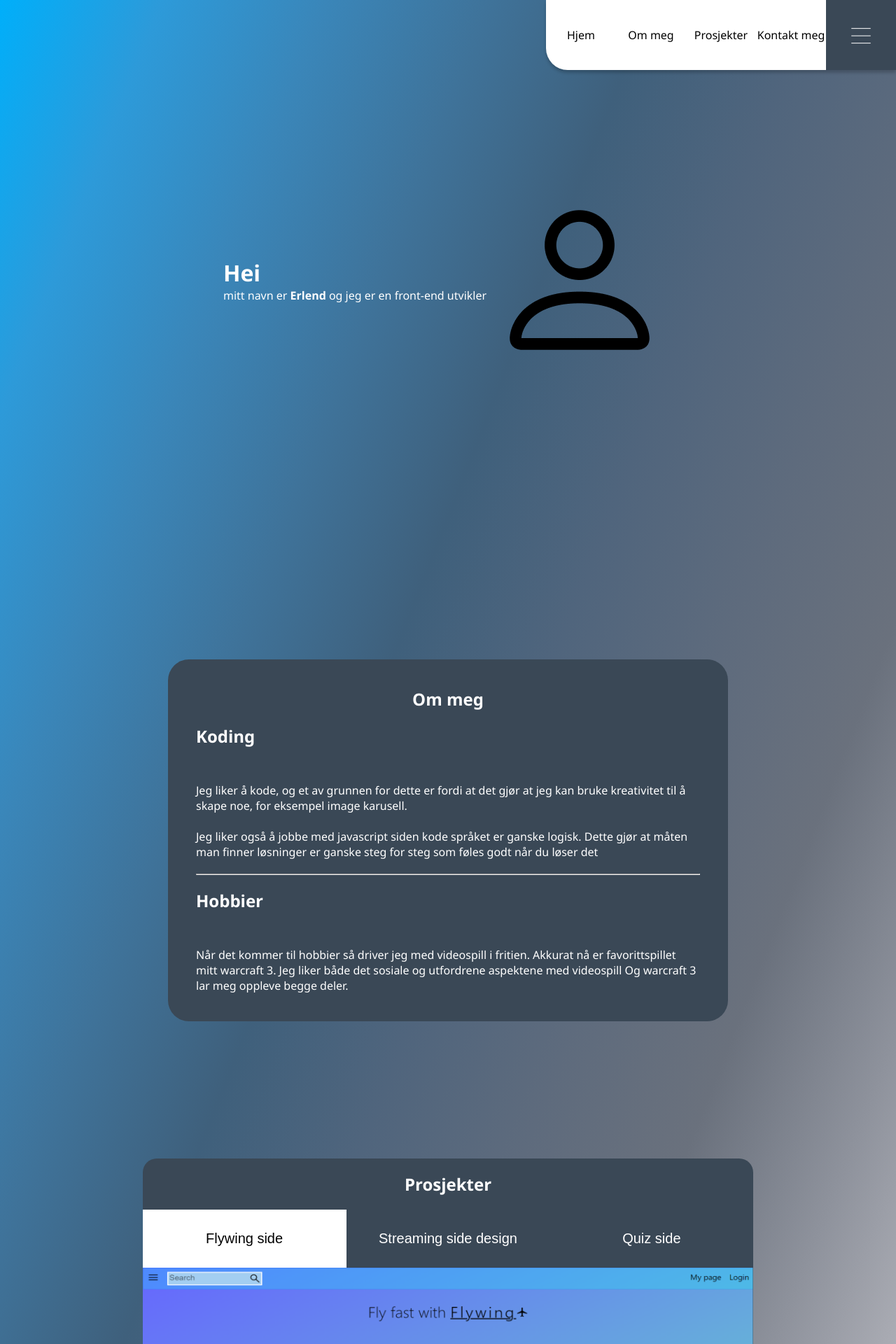
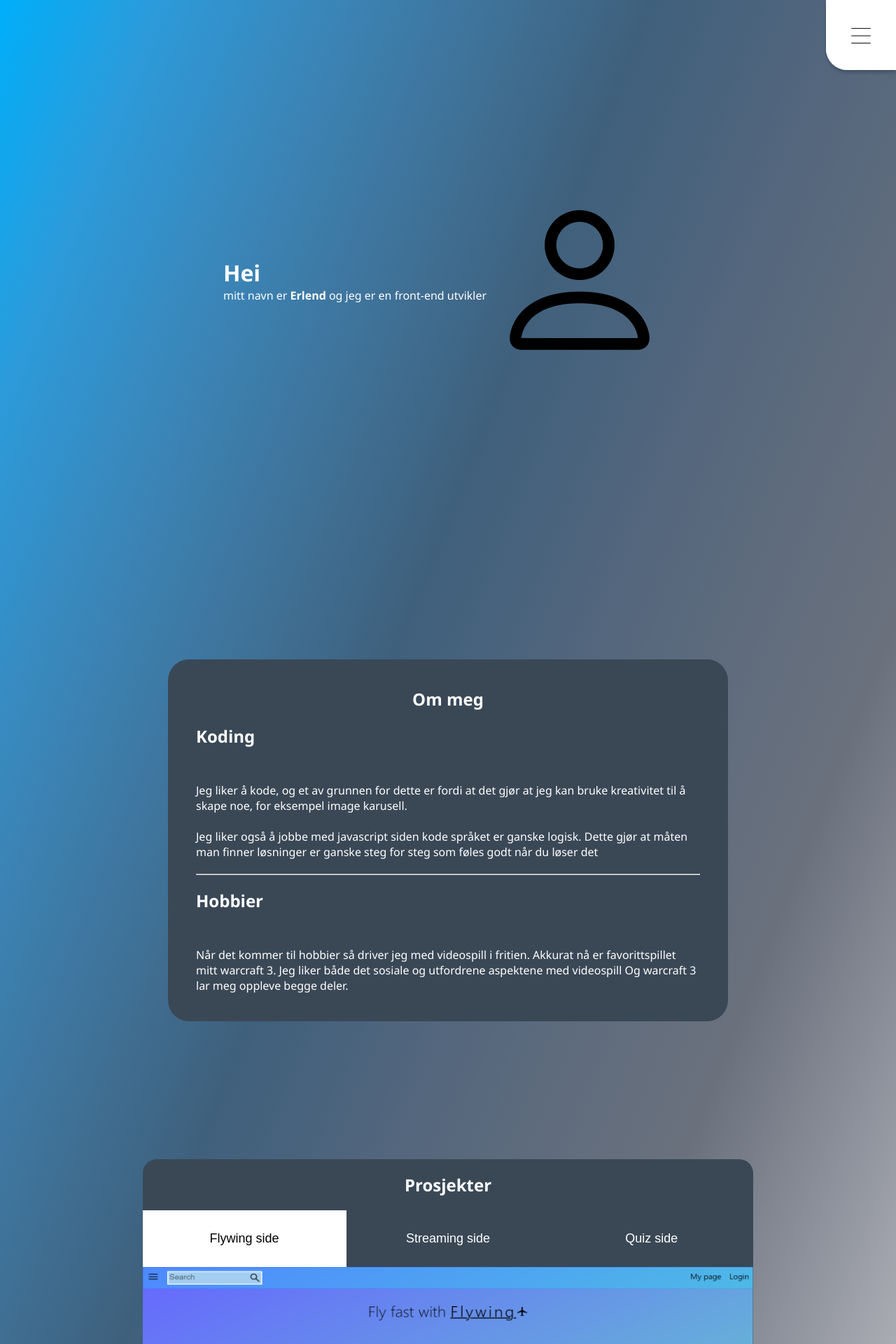
Before and after one commit to Erlandino/portfolio, a React (Create React App) app: page / in a window 1280 px wide. Shown: the top 1920 px of the page at 70% size. Built offline with nearby package versions, Linux system fonts and the light colour scheme; the HTML template or start-up script is replaced by a standard one.

Commit message:
changed font size

```diff
--- a/src/components/Front-page/Navbar.jsx
+++ b/src/components/Front-page/Navbar.jsx
@@ -2,7 +2,7 @@ import { HashLink } from "react-router-hash-link";
 import { useState, useEffect } from "react";
 
 export default function Navbar() {
-  const [showNavbar, setShowNavbar] = useState(true);
+  const [showNavbar, setShowNavbar] = useState(false);
   const [ifHover, setIfHover] = useState(false);
 
   function onHover() {
--- a/src/components/Projects/Projects.jsx
+++ b/src/components/Projects/Projects.jsx
@@ -70,7 +70,7 @@ export default function Projects() {
             className={`projects__container__navigation__button ${projectName === "Streaming site" && "projects__container__navigation__button-active"}`}
             onClick={() => imageGalleryProjectSelect(1)}
           >
-            Streaming side design
+            Streaming side
           </button>
           <button
             className={`projects__container__navigation__button ${projectName === "Solar Quiz" && "projects__container__navigation__button-active"}`}
--- a/src/index.css
+++ b/src/index.css
@@ -89,6 +89,7 @@ body {
   padding: 20px;
   text-align: center;
   color: white;
+  font-size: 24px;
 }
 .projects__container__navigation {
   display: flex;
@@ -101,7 +102,7 @@ body {
   color: white;
   width: 100%;
   background-color: #3a4856;
-  font-size: 20px;
+  font-size: 18px;
 }
 .projects__container__carouselContainer {
   display: flex;
@@ -135,10 +136,6 @@ body {
   .projects__container__navigation__button {
     padding: 15px;
     font-size: 10px;
-  }
-  .projects__container__title {
-    padding: 10px;
-    font-size: 0.75rem;
   }
   .projects__container__links__container__direction {
     font-size: 10px;
```
